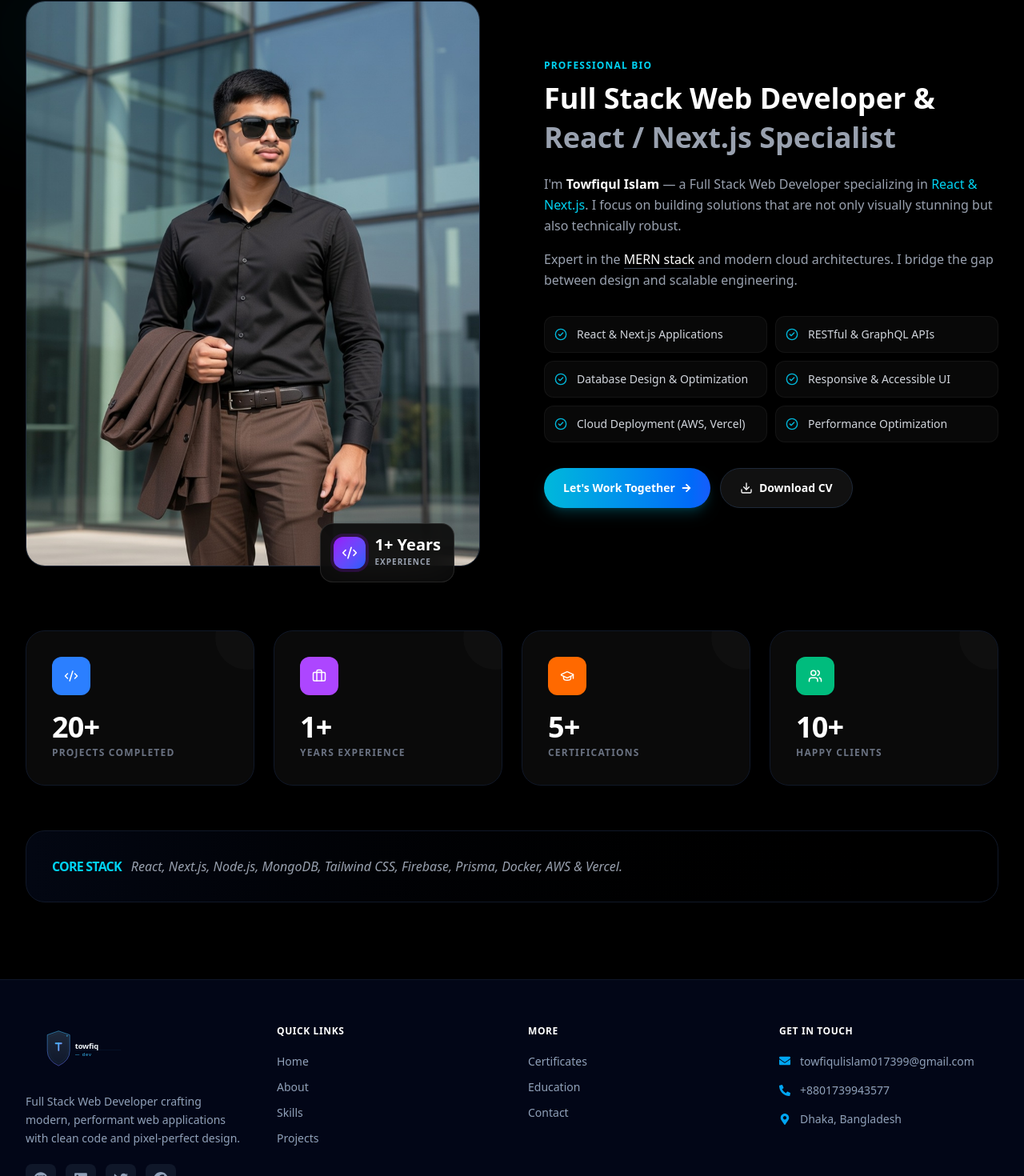
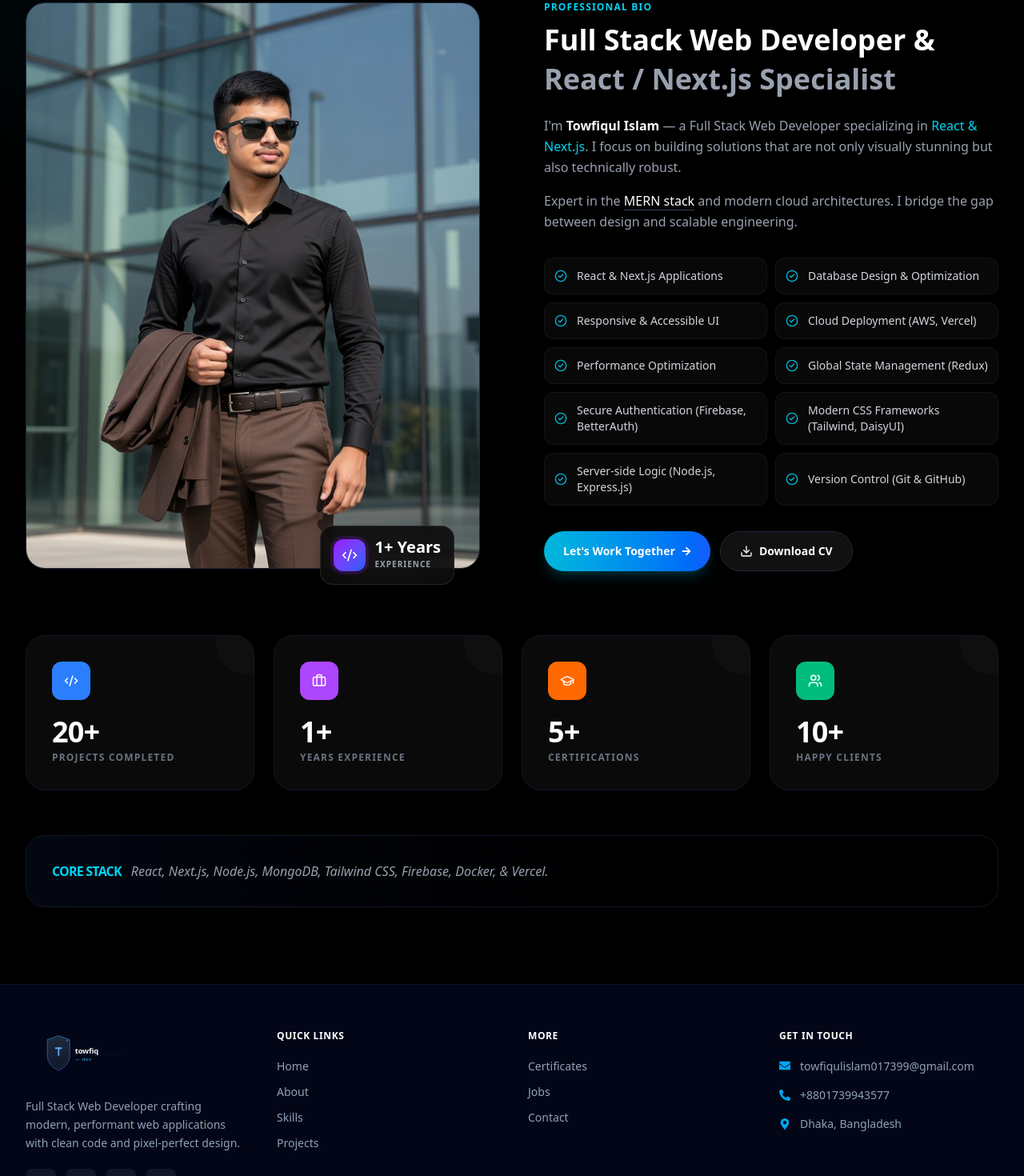
Before and after one commit to towfiq-dev/towfiq-mern-stack-developer, a Next.js app: page /navLinks/about in a window 1280 px wide. Shown: the part 470-1940 px from the top of the page at 80% size. Built offline with nearby package versions, Linux system fonts and the light colour scheme.

Commit message:
profile update

```diff
--- a/src/app/navLinks/about/page.jsx
+++ b/src/app/navLinks/about/page.jsx
@@ -7,11 +7,15 @@
 
 const expertise = [
   "React & Next.js Applications",
-  "RESTful & GraphQL APIs",
   "Database Design & Optimization",
   "Responsive & Accessible UI",
   "Cloud Deployment (AWS, Vercel)",
   "Performance Optimization",
+  "Global State Management (Redux)",
+  "Secure Authentication (Firebase, BetterAuth)",
+  "Modern CSS Frameworks (Tailwind, DaisyUI)",
+  "Server-side Logic (Node.js, Express.js)",
+  "Version Control (Git & GitHub)",
 ];
 
 const stats = [
@@ -123,7 +127,7 @@
                 Let's Work Together <FaArrowRight size={12} />
               </Link>
               <a
-                href="/towfiq-resume.pdf"
+                href="https://drive.google.com/file/d/1VcFCmG6LmMKLE0Rk0BdOaEChltObzPNX/view?usp=drivesdk"
                 target="_blank"
                 rel="noopener noreferrer"
                 className="flex items-center gap-2 px-6 py-3.5 bg-[#111] border border-gray-800 rounded-full font-bold text-sm hover:bg-gray-800 transition-all"
@@ -164,7 +168,7 @@
               Core Stack
             </span>
             <span className="italic">
-              React, Next.js, Node.js, MongoDB, Tailwind CSS, Firebase, Prisma, Docker, AWS &
+              React, Next.js, Node.js, MongoDB, Tailwind CSS, Firebase, Docker, &
               Vercel.
             </span>
           </p>
--- a/src/app/navLinks/contact/page.jsx
+++ b/src/app/navLinks/contact/page.jsx
@@ -42,7 +42,7 @@
       );
 
       setStatus("success");
-      setFormData(INITIAL_FORM); // ফর্ম রিসেট
+      setFormData(INITIAL_FORM);
       setTimeout(() => setStatus("idle"), 4000);
     } catch (error) {
       console.error("EmailJS error:", error);
@@ -117,7 +117,7 @@
                 {[
                   { Icon: FaGithub, link: "https://github.com/towfiq-dev", label: "GitHub" },
                   { Icon: FaLinkedin, link: "https://www.linkedin.com/in/towfiqul-islam1", label: "LinkedIn" },
-                  { Icon: FaTwitter, link: "#", label: "Twitter" },
+                  { Icon: FaTwitter, link: "https://x.com/towfiqul6185", label: "Twitter" },
                   { Icon: FaFacebookF, link: "https://www.facebook.com/towfiqul6185", label: "Facebook" },
                 ].map(({ Icon, link, label }, idx) => (
                   <a key={idx} href={link} target="_blank" rel="noopener noreferrer" aria-label={label}
--- a/src/components/contact/Contact.jsx
+++ b/src/components/contact/Contact.jsx
@@ -117,7 +117,7 @@
                 {[
                   { Icon: FaGithub, link: "https://github.com/towfiq-dev", label: "GitHub" },
                   { Icon: FaLinkedin, link: "https://www.linkedin.com/in/towfiqul-islam1", label: "LinkedIn" },
-                  { Icon: FaTwitter, link: "#", label: "Twitter" },
+                  { Icon: FaTwitter, link: "https://x.com/towfiqul6185", label: "Twitter" },
                   { Icon: FaFacebookF, link: "https://www.facebook.com/towfiqul6185", label: "Facebook" },
                 ].map(({ Icon, link, label }, idx) => (
                   <a key={idx} href={link} target="_blank" rel="noopener noreferrer" aria-label={label}
--- a/src/components/hero/Hero.jsx
+++ b/src/components/hero/Hero.jsx
@@ -58,7 +58,7 @@
               <span className="animate-ping absolute inline-flex h-full w-full rounded-full bg-cyan-400 opacity-75"></span>
               <span className="relative inline-flex rounded-full h-2.5 w-2.5 bg-cyan-500"></span>
             </span>
-            Available for Freelance Work
+            Open to Full-time opportunities or Freelance projects
           </div>
 
           <p className="text-lg md:text-xl text-neutral-400">Hello, I'm</p>
@@ -101,7 +101,7 @@
                 </span>
               </Link>
               <a
-                href="/towfiq-resume.pdf"
+                href="https://drive.google.com/file/d/1VcFCmG6LmMKLE0Rk0BdOaEChltObzPNX/view?usp=drivesdk"
                 target="_blank"
                 rel="noopener noreferrer"
                 className="group py-3 px-5 rounded-full bg-neutral-900 border border-neutral-700 hover:border-neutral-500 flex items-center gap-2 transition-all duration-300"
--- a/src/components/shared/footer/Footer.jsx
+++ b/src/components/shared/footer/Footer.jsx
@@ -35,7 +35,7 @@
               {[
                 { Icon: FaGithub, link: "https://github.com/towfiq-dev" },
                 { Icon: FaLinkedin, link: "https://www.linkedin.com/in/towfiqul-islam1" },
-                { Icon: FaTwitter, link: "#" },
+                { Icon: FaTwitter, link: "https://x.com/towfiqul6185" },
                 { Icon: SiFacebook, link: "https://www.facebook.com/towfiqul6185" },
               ].map(({ Icon, link }, i) => (
                 <a
@@ -83,7 +83,7 @@
             <ul className="space-y-3 text-sm">
               {[
                 { label: "Certificates", href: "/navLinks/certificates" },
-                { label: "Education", href: "/navLinks/education" },
+                { label: "Jobs", href: "/navLinks/contact" },
                 { label: "Contact", href: "/navLinks/contact" },
               ].map(({ label, href }) => (
                 <li key={label}>
--- a/src/components/shared/navbar/Navbar.jsx
+++ b/src/components/shared/navbar/Navbar.jsx
@@ -145,7 +145,7 @@
               {/* Mobile Buttons */}
               <div className="flex gap-3 pt-4 border-t border-white/10 mt-4">
                 <a
-                  href="/towfiq-resume.pdf"
+                  href="https://drive.google.com/file/d/1VcFCmG6LmMKLE0Rk0BdOaEChltObzPNX/view?usp=drivesdk"
                   target="_blank"
                   rel="noopener noreferrer"
                   className="flex-1 flex items-center justify-center gap-2 px-4 py-3 rounded-xl border border-white/10 text-gray-300 hover:bg-white/5 transition-all text-sm font-medium"
--- a/src/components/socialLinks/SocialLinks.jsx
+++ b/src/components/socialLinks/SocialLinks.jsx
@@ -5,7 +5,7 @@
   const socials = [
     { id: 1, icon: <FaGithub />, url: 'https://github.com/towfiq-dev', label: 'GitHub' },
     { id: 2, icon: <FaLinkedinIn />, url: 'https://www.linkedin.com/in/towfiqul-islam1', label: 'LinkedIn' },
-    { id: 3, icon: <FaTwitter />, url: 'https://twitter.com', label: 'Twitter' },
+    { id: 3, icon: <FaTwitter />, url: 'https://x.com/towfiqul6185', label: 'Twitter' },
     { id: 4, icon: <FaFacebookF />, url: 'https://www.facebook.com/towfiqul6185', label: 'Facebook' },
   ];
 
--- a/src/components/whatIDo/WhatDo.jsx
+++ b/src/components/whatIDo/WhatDo.jsx
@@ -1,5 +1,5 @@
 import React from "react";
-import { Globe, Smartphone, Database, Settings } from "lucide-react";
+import { Globe, Smartphone, Database, MessageSquare, Zap, ShieldCheck } from "lucide-react";
 
 const services = [
   {
@@ -19,17 +19,31 @@
   {
     title: "API & Database Design",
     description:
-      "RESTful & GraphQL APIs with optimized database schemas for performance and data integrity.",
+      "Architecting scalable MongoDB schemas and integrating BetterAuth for secure, multi-provider authentication and robust data integrity.",
     icon: <Database className="w-6 h-6 text-white" />,
     bgGradient: "from-emerald-500 to-teal-400",
   },
   {
-    title: "DevOps & Deployment",
+    title: "Authentication & Security",
     description:
-      "Cloud deployment on AWS & Vercel with CI/CD pipelines, Docker, and monitoring for production-ready apps.",
-    icon: <Settings className="w-6 h-6 text-white" />,
-    bgGradient: "from-orange-500 to-amber-500",
+      "Implementing robust security layers using BetterAuth, Firebase, or JWT to protect user data and ensure privacy.",
+    icon: <ShieldCheck className="w-6 h-6 text-white" />,
+    bgGradient: "from-indigo-600 to-violet-500",
   },
+  {
+    title: "Performance Optimization",
+    description:
+      "Speeding up web applications through code splitting, image optimization, and efficient caching strategies.",
+    icon: <Zap className="w-6 h-6 text-white" />,
+    bgGradient: "from-yellow-500 to-orange-400",
+  },
+  {
+    title: "Real-time Applications",
+    description:
+      "Building dynamic, live-updating features like chat systems or notifications using WebSockets and real-time databases.",
+    icon: <MessageSquare className="w-6 h-6 text-white" />,
+    bgGradient: "from-green-500 to-emerald-400",
+  }
 ];
 
 const Services = () => {
```
